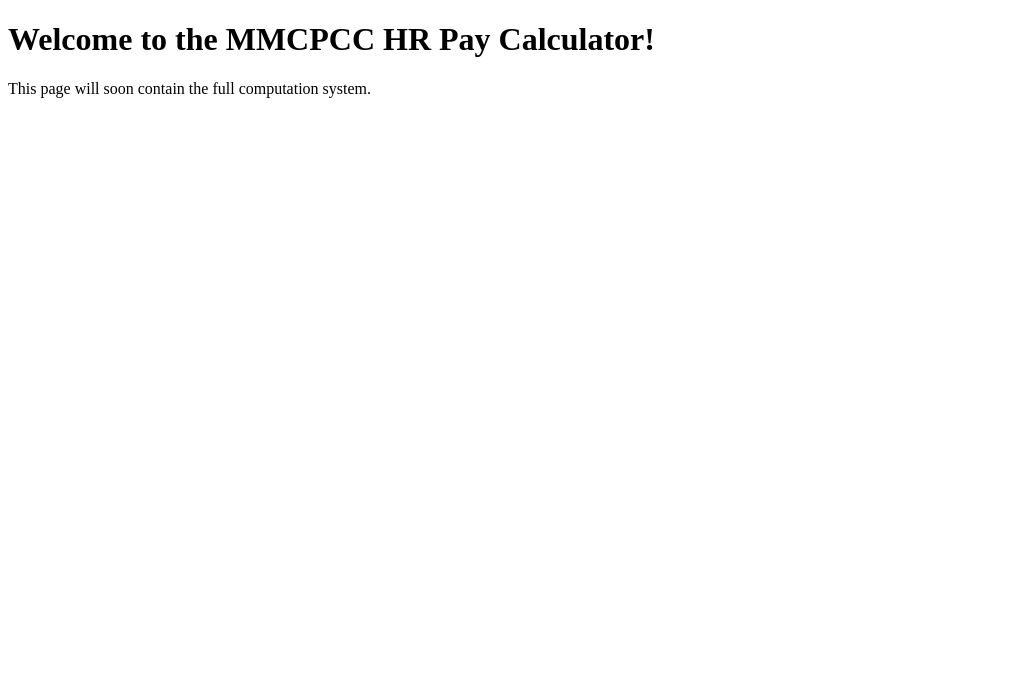
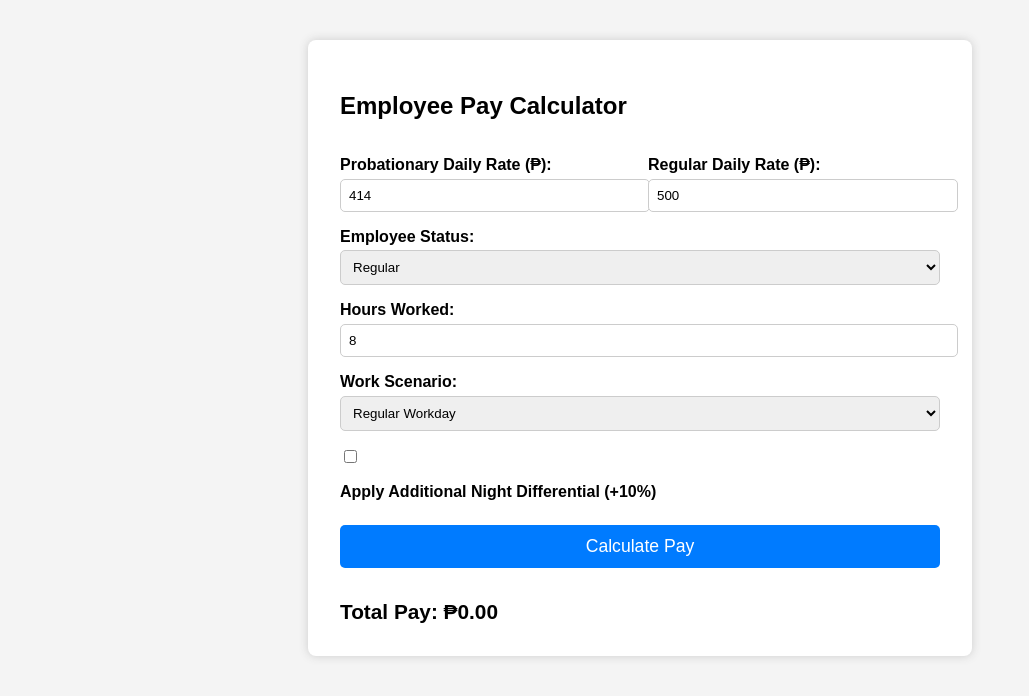
Before and after one commit to CHERRIEGRACE/MMCPCC-HR-PAY-COMPUTATION-2025, a plain HTML site: page index.html in a window 1280 px wide. Shown: the whole page, without its empty margins (0-1029 px from the left). Drawn offline with Linux system fonts and the light colour scheme.

Commit message:
Update index.html

```diff
--- a/index.html
+++ b/index.html
@@ -1,10 +1,163 @@
 <!DOCTYPE html>
-<html>
+<html lang="en">
 <head>
-  <title>MMCPCC HR Pay Calculator</title>
+<meta charset="UTF-8" />
+<meta name="viewport" content="width=device-width, initial-scale=1" />
+<title>Employee Pay Calculator - Probationary & Regular</title>
+<style>
+  body {
+    font-family: Arial, sans-serif;
+    background: #f4f4f4;
+    padding: 2rem;
+  }
+  .container {
+    max-width: 600px;
+    margin: auto;
+    background: white;
+    padding: 2rem;
+    border-radius: 8px;
+    box-shadow: 0 0 10px #ccc;
+  }
+  label {
+    display: block;
+    margin-top: 1rem;
+    font-weight: bold;
+  }
+  input[type=number], select {
+    width: 100%;
+    padding: 0.5rem;
+    margin-top: 0.3rem;
+    border-radius: 5px;
+    border: 1px solid #ccc;
+  }
+  button {
+    margin-top: 1.5rem;
+    width: 100%;
+    padding: 0.7rem;
+    background: #007bff;
+    border: none;
+    border-radius: 5px;
+    color: white;
+    font-size: 1.1rem;
+    cursor: pointer;
+  }
+  button:hover {
+    background: #0056b3;
+  }
+  .result {
+    margin-top: 2rem;
+    font-size: 1.3rem;
+    font-weight: bold;
+  }
+  .checkbox-container {
+    margin-top: 1rem;
+    user-select: none;
+  }
+  .rate-group {
+    display: flex;
+    gap: 1rem;
+  }
+  .rate-group > div {
+    flex: 1;
+  }
+</style>
 </head>
 <body>
-  <h1>Welcome to the MMCPCC HR Pay Calculator!</h1>
-  <p>This page will soon contain the full computation system.</p>
+<div class="container">
+  <h2>Employee Pay Calculator</h2>
+
+  <div class="rate-group">
+    <div>
+      <label for="probationaryRate">Probationary Daily Rate (₱):</label>
+      <input type="number" id="probationaryRate" value="414" min="0" step="any" />
+    </div>
+    <div>
+      <label for="regularRate">Regular Daily Rate (₱):</label>
+      <input type="number" id="regularRate" value="500" min="0" step="any" />
+    </div>
+  </div>
+
+  <label for="employeeStatus">Employee Status:</label>
+  <select id="employeeStatus">
+    <option value="probationary">Probationary</option>
+    <option value="regular" selected>Regular</option>
+  </select>
+
+  <label for="hoursWorked">Hours Worked:</label>
+  <input type="number" id="hoursWorked" value="8" min="0" max="24" step="any" />
+
+  <label for="scenario">Work Scenario:</label>
+  <select id="scenario">
+    <optgroup label="Regular Work">
+      <option value="1">Regular Workday</option>
+      <option value="1.25">OT on Regular Day</option>
+      <option value="1.10">Night Diff Only (Regular Day)</option>
+    </optgroup>
+    <optgroup label="Rest Day">
+      <option value="1.30">Rest Day (Worked)</option>
+      <option value="1.69">OT on Rest Day</option>
+      <option value="1.43">Rest Day + Night Differential</option>
+      <option value="1.86">OT on Rest Day + Night Diff</option>
+    </optgroup>
+    <optgroup label="Special Holiday">
+      <option value="1.30">Special Holiday (Worked)</option>
+      <option value="1.69">OT on Special Holiday</option>
+      <option value="1.43">Special Holiday + Night Diff</option>
+      <option value="1.86">OT on Special Holiday + Night Diff</option>
+      <option value="1.50">Special Holiday + Rest Day</option>
+      <option value="1.95">OT on Special Holiday + Rest Day</option>
+    </optgroup>
+    <optgroup label="Regular Holiday">
+      <option value="2.00">Regular Holiday (Worked)</option>
+      <option value="2.60">OT on Regular Holiday</option>
+      <option value="2.20">Regular Holiday + Night Diff</option>
+      <option value="2.86">OT on Regular Holiday + Night Diff</option>
+      <option value="2.60">Regular Holiday + Rest Day</option>
+      <option value="3.38">OT on Regular Holiday + Rest Day</option>
+    </optgroup>
+  </select>
+
+  <div class="checkbox-container">
+    <input type="checkbox" id="nightDiff" />
+    <label for="nightDiff">Apply Additional Night Differential (+10%)</label>
+  </div>
+
+  <button onclick="calculatePay()">Calculate Pay</button>
+
+  <div class="result" id="result">Total Pay: ₱0.00</div>
+</div>
+
+<script>
+function calculatePay() {
+  const probationaryRate = parseFloat(document.getElementById("probationaryRate").value);
+  const regularRate = parseFloat(document.getElementById("regularRate").value);
+  const status = document.getElementById("employeeStatus").value;
+  const hoursWorked = parseFloat(document.getElementById("hoursWorked").value);
+  const scenarioMultiplier = parseFloat(document.getElementById("scenario").value);
+  const nightDiffChecked = document.getElementById("nightDiff").checked;
+
+  if ((status === "probationary" && (isNaN(probationaryRate) || probationaryRate <= 0)) ||
+      (status === "regular" && (isNaN(regularRate) || regularRate <= 0))) {
+    alert("Please enter a valid Daily Rate for the selected employee status.");
+    return;
+  }
+  if (isNaN(hoursWorked) || hoursWorked <= 0) {
+    alert("Please enter valid Hours Worked.");
+    return;
+  }
+
+  const dailyRate = status === "probationary" ? probationaryRate : regularRate;
+  const hourlyRate = dailyRate / 8;
+
+  let pay = hourlyRate * hoursWorked * scenarioMultiplier;
+
+  // Apply additional night differential if checked and scenario multiplier < 1.43 (means night diff not included)
+  if (nightDiffChecked && scenarioMultiplier < 1.43) {
+    pay *= 1.10;
+  }
+
+  document.getElementById("result").textContent = `Total Pay: ₱${pay.toFixed(2)}`;
+}
+</script>
 </body>
 </html>
```
